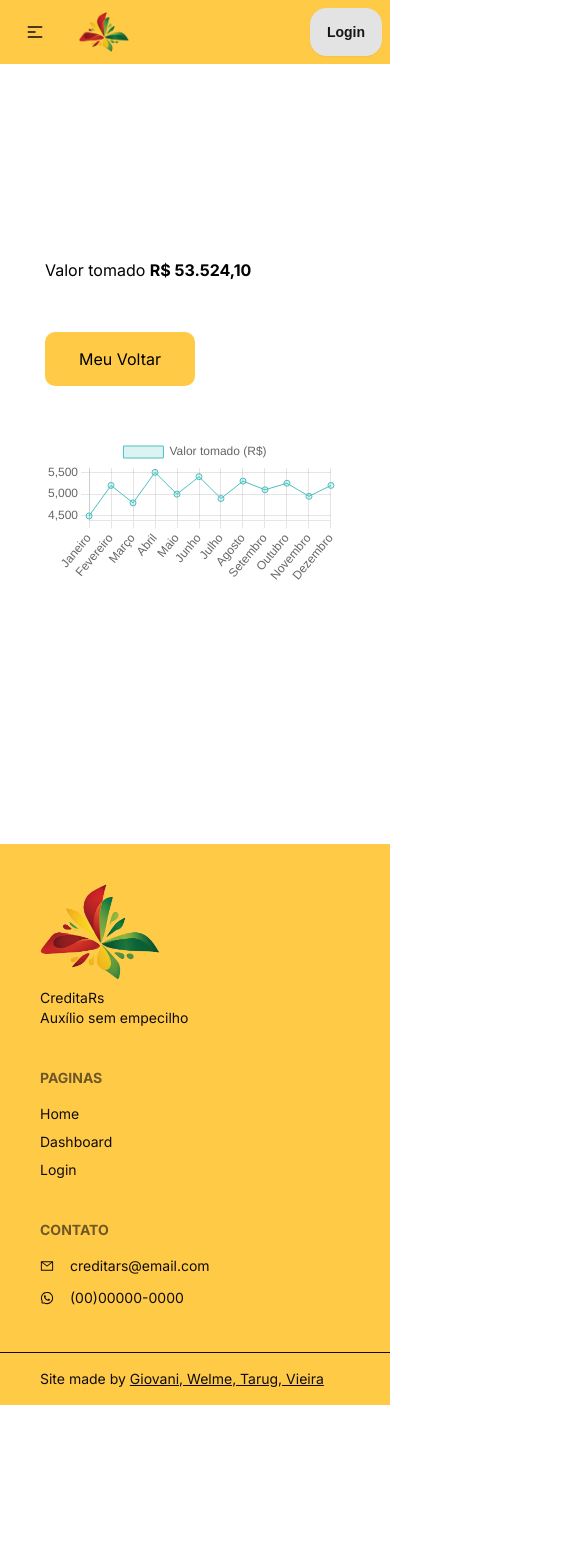
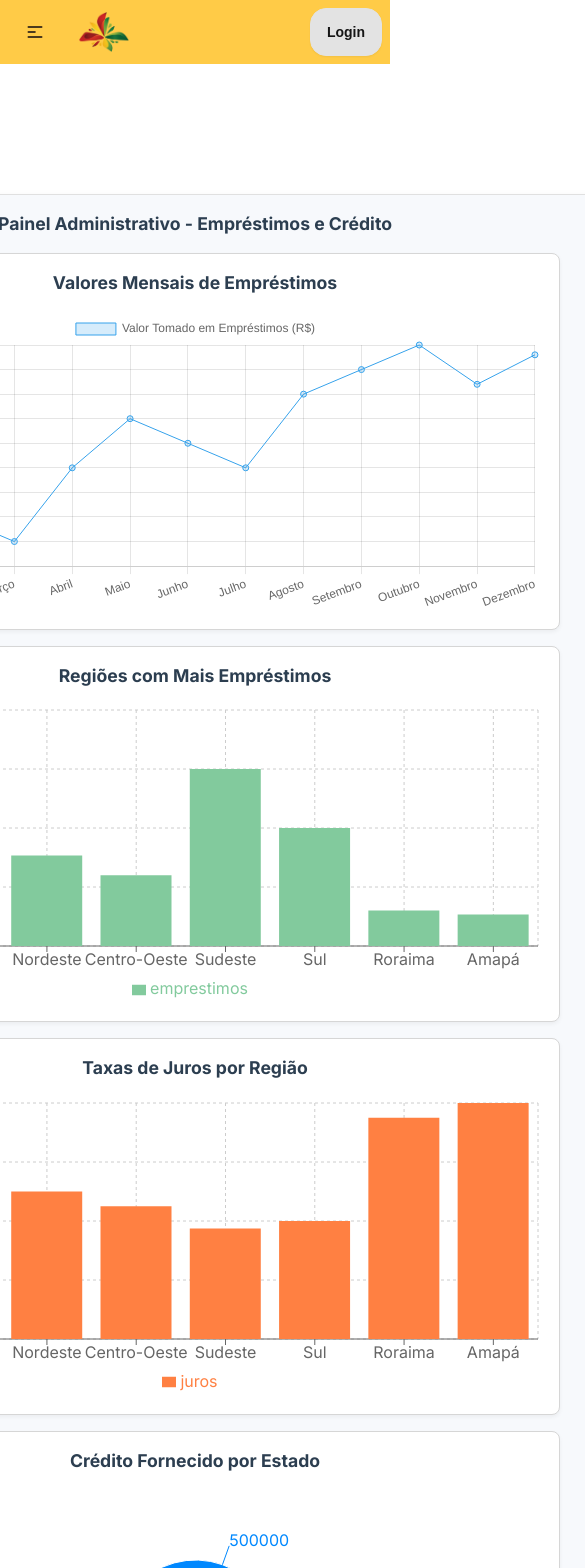
Before and after one commit to Giovani-SantAna-Pedroso/Hackathon-rumo-a-nasa, a Next.js app: page /meuPerfil in a window 390 px wide. Shown: the top 1568 px of the page, 585 px wide, since content can reach past the window. Before the commit the page ends 1405 px from the top, so only its background shows below. Built offline with nearby package versions, Linux system fonts and the light colour scheme; a web font is replaced by a local one.

Commit message:
adicionando dashboard

```diff
--- a/package.json
+++ b/package.json
@@ -16,7 +16,8 @@
     "react": "^18",
     "react-chartjs-2": "^5.2.0",
     "react-dom": "^18",
-    "react-icons": "^5.2.1"
+    "react-icons": "^5.2.1",
+    "recharts": "^2.15.0"
   },
   "devDependencies": {
     "@types/node": "^20",
--- a/src/app/components/dataDash/Dash.css
+++ /dev/null
@@ -1,28 +0,0 @@
-.dashboard-container {
-
-    width: 100%;
-    width: 700px;
-
-    height: auto;
-    margin: 0 auto; /* Centraliza o dashboard horizontalmente */
-  }
-
-  @media(max-width:1010px) {
-    .dashboard-container {
-        width: 100%;
-        width: 500px;
-
-        height: auto;
-        margin: 0 auto; /* Centraliza o dashboard horizontalmente */
-      }
-
-  }
-  @media(max-width:500px) {
-    .dashboard-container {
-        width: 100%;
-        width: 300px;
-        height: auto;
-        margin: 0 auto; /* Centraliza o dashboard horizontalmente */
-      }
-
-  }
--- a/src/app/components/dataDash/Dash.jsx
+++ b/src/app/components/dataDash/Dash.jsx
@@ -10,41 +10,125 @@ import {
   LineElement,
   Title,
   Tooltip,
-  Legend
+  Legend,
 } from 'chart.js';
-import './Dash.css'; // Certifique-se de que o caminho para o arquivo CSS está correto
+import {
+  BarChart,
+  CartesianGrid,
+  XAxis,
+  YAxis,
+  Tooltip as RechartsTooltip,
+  Legend as RechartsLegend,
+  Bar,
+  PieChart,
+  Pie,
+  Cell,
+  ResponsiveContainer,
+} from 'recharts';
+import styles from './Dash.module.css';
 
-ChartJS.register(
-  CategoryScale,
-  LinearScale,
-  PointElement,
-  LineElement,
-  Title,
-  Tooltip,
-  Legend
-);
+// Configuração do ChartJS
+ChartJS.register(CategoryScale, LinearScale, PointElement, LineElement, Title, Tooltip, Legend);
 
-// Valores mensais fictícios variando entre os meses
-const monthlyValues = [4500.50, 5200.75, 4800.30, 5500.00, 5000.25, 5400.60, 4900.45, 5300.10, 5100.55, 5250.40, 4950.85, 5200.75];
+// Dados fictícios ajustados para o nicho de empréstimos
+const emprestimosData = [
+  { regiao: 'Norte', emprestimos: 120, juros: 2.5 },
+  { regiao: 'Nordeste', emprestimos: 230, juros: 2.0 },
+  { regiao: 'Centro-Oeste', emprestimos: 180, juros: 1.8 },
+  { regiao: 'Sudeste', emprestimos: 450, juros: 1.5 },
+  { regiao: 'Sul', emprestimos: 300, juros: 1.6 },
+  { regiao: 'Roraima', emprestimos: 90, juros: 3.0 },
+  { regiao: 'Amapá', emprestimos: 80, juros: 3.2 },
+];
 
-const data = {
+const creditoPorEstado = [
+  { nome: 'São Paulo', credito: 500000 },
+  { nome: 'Rio de Janeiro', credito: 300000 },
+  { nome: 'Minas Gerais', credito: 250000 },
+  { nome: 'Bahia', credito: 150000 },
+  { nome: 'Acre', credito: 80000 },
+];
+
+const COLORS = ['#0088FE', '#00C49F', '#FFBB28', '#FF8042', '#8884D8'];
+
+const lineData = {
   labels: ['Janeiro', 'Fevereiro', 'Março', 'Abril', 'Maio', 'Junho', 'Julho', 'Agosto', 'Setembro', 'Outubro', 'Novembro', 'Dezembro'],
   datasets: [
     {
-      label: 'Valor tomado (R$)',
-      backgroundColor: 'rgba(75,192,192,0.2)',
-      borderColor: 'rgba(75,192,192,1)',
+      label: 'Valor Tomado em Empréstimos (R$)',
+      backgroundColor: 'rgba(54, 162, 235, 0.2)',
+      borderColor: 'rgba(54, 162, 235, 1)',
       borderWidth: 1,
-      hoverBackgroundColor: 'rgba(75,192,192,0.4)',
-      hoverBorderColor: 'rgba(75,192,192,1)',
-      data: monthlyValues, // Usando os valores mensais fictícios
+      data: [50000, 60000, 55000, 70000, 80000, 75000, 70000, 85000, 90000, 95000, 87000, 93000],
     },
   ],
 };
 
 export const Dashdados = () => (
-  <div className="dashboard-container">
+  <div className={styles.container}>
+    <h2 className={styles.title}>Painel Administrativo - Empréstimos e Crédito</h2>
 
-    <Line data={data} />
+    <div className={styles.dashboardGrid}>
+      {/* Valores Mensais */}
+      <div className={styles.gridItem}>
+        <h3 className={styles.title}>Valores Mensais de Empréstimos</h3>
+        <div style={{ width: '100%', height: '300px' }}>
+          <Line data={lineData} options={{ responsive: true, maintainAspectRatio: false }} />
+        </div>
+      </div>
+
+      {/* Regiões com Mais Empréstimos */}
+      <div className={styles.gridItem}>
+        <h3 className={styles.title}>Regiões com Mais Empréstimos</h3>
+        <ResponsiveContainer width="100%" height={300}>
+          <BarChart data={emprestimosData}>
+            <CartesianGrid strokeDasharray="3 3" />
+            <XAxis dataKey="regiao" />
+            <YAxis />
+            <RechartsTooltip />
+            <RechartsLegend />
+            <Bar dataKey="emprestimos" fill="#82ca9d" />
+          </BarChart>
+        </ResponsiveContainer>
+      </div>
+
+      {/* Taxas de Juros */}
+      <div className={styles.gridItem}>
+        <h3 className={styles.title}>Taxas de Juros por Região</h3>
+        <ResponsiveContainer width="100%" height={300}>
+          <BarChart data={emprestimosData}>
+            <CartesianGrid strokeDasharray="3 3" />
+            <XAxis dataKey="regiao" />
+            <YAxis />
+            <RechartsTooltip />
+            <RechartsLegend />
+            <Bar dataKey="juros" fill="#ff8042" />
+          </BarChart>
+        </ResponsiveContainer>
+      </div>
+
+      {/* Crédito por Estado */}
+      <div className={styles.gridItem}>
+        <h3 className={styles.title}>Crédito Fornecido por Estado</h3>
+        <ResponsiveContainer width="100%" height={300}>
+          <PieChart>
+            <Pie
+              data={creditoPorEstado}
+              dataKey="credito"
+              nameKey="nome"
+              cx="50%"
+              cy="50%"
+              outerRadius={80}
+              label
+            >
+              {creditoPorEstado.map((_, index) => (
+                <Cell key={`cell-${index}`} fill={COLORS[index % COLORS.length]} />
+              ))}
+            </Pie>
+            <RechartsTooltip />
+          </PieChart>
+        </ResponsiveContainer>
+      </div>
+    </div>
   </div>
 );
--- /dev/null
+++ b/src/app/components/dataDash/Dash.module.css
@@ -0,0 +1,73 @@
+.container {
+  display: flex;
+  flex-direction: column;
+  align-items: center; /* Centralizar o dashboard no eixo horizontal */
+  padding: 2rem; /* Espaçamento interno */
+  background-color: #f7f9fc; /* Fundo claro */
+width: 100vh;
+  border-radius: 12px; /* Bordas arredondadas */
+  box-shadow: 0 4px 8px rgba(0, 0, 0, 0.1); /* Efeito de elevação */
+  border: 1px solid #e0e0e0; /* Borda sutil */
+  max-width: 1200px; /* Limita a largura do dashboard */
+  margin: 2rem auto; /* Centraliza o dashboard na tela */
+}
+
+.dashboardGrid {
+  display: grid;
+  grid-template-columns: repeat(auto-fit, minmax(300px, 1fr)); /* 2 colunas responsivas */
+  gap: 2rem; /* Espaçamento entre os itens */
+  width: 100%; /* Ocupa a largura total */
+}
+
+.gridItem {
+  padding: 1.5rem; /* Espaçamento interno de cada gráfico */
+  background-color: white; /* Fundo branco */
+  border-radius: 8px; /* Bordas arredondadas */
+  box-shadow: 0 2px 4px rgba(0, 0, 0, 0.05); /* Leve sombra */
+  border: 1px solid #d6d6d6; /* Borda */
+}
+
+.title {
+  font-size: 1.25rem; /* Tamanho maior para os títulos */
+  font-weight: bold; /* Negrito para os títulos */
+  text-align: center;
+  margin-bottom: 1rem;
+  color: #2c3e50; /* Títulos em tom escuro */
+}
+
+@media (max-width: 768px) {
+  .container {
+    flex-direction: column;
+    padding: 1rem; /* Reduz o padding em telas menores */
+  }
+
+  .dashboardGrid {
+    width: 90%;
+    grid-template-columns: 1fr; /* Em telas menores, usa apenas 1 coluna */
+    gap: 1rem; /* Reduz o espaço entre os gráficos */
+  }
+
+  .gridItem {
+    padding: 1rem; /* Ajusta o padding interno */
+  }
+}
+
+@media (max-width: 750px) {
+  .container {
+    padding: 1rem; /* Reduz o padding em telas menores */
+    margin: 1rem; /* Reduz as margens laterais */
+  }
+
+  .dashboardGrid {
+    grid-template-columns: 1fr; /* Exibe apenas uma coluna */
+    gap: 1rem; /* Reduz o espaço entre os gráficos */
+  }
+
+  .gridItem {
+    padding: 1rem; /* Ajusta o padding interno */
+  }
+
+  .title {
+    font-size: 1.1rem; /* Reduz o tamanho do título */
+  }
+}
--- a/src/app/meuPerfil/meuperfil.css
+++ b/src/app/meuPerfil/meuperfil.css
@@ -1,5 +1,5 @@
 .meuPerfil-atual{
-    height: 100vh;
+
     display: flex;
     justify-content: center;
     align-items: center;
```
Also changed, not shown: 2 other files (tests, documents, lock files or other folders).
